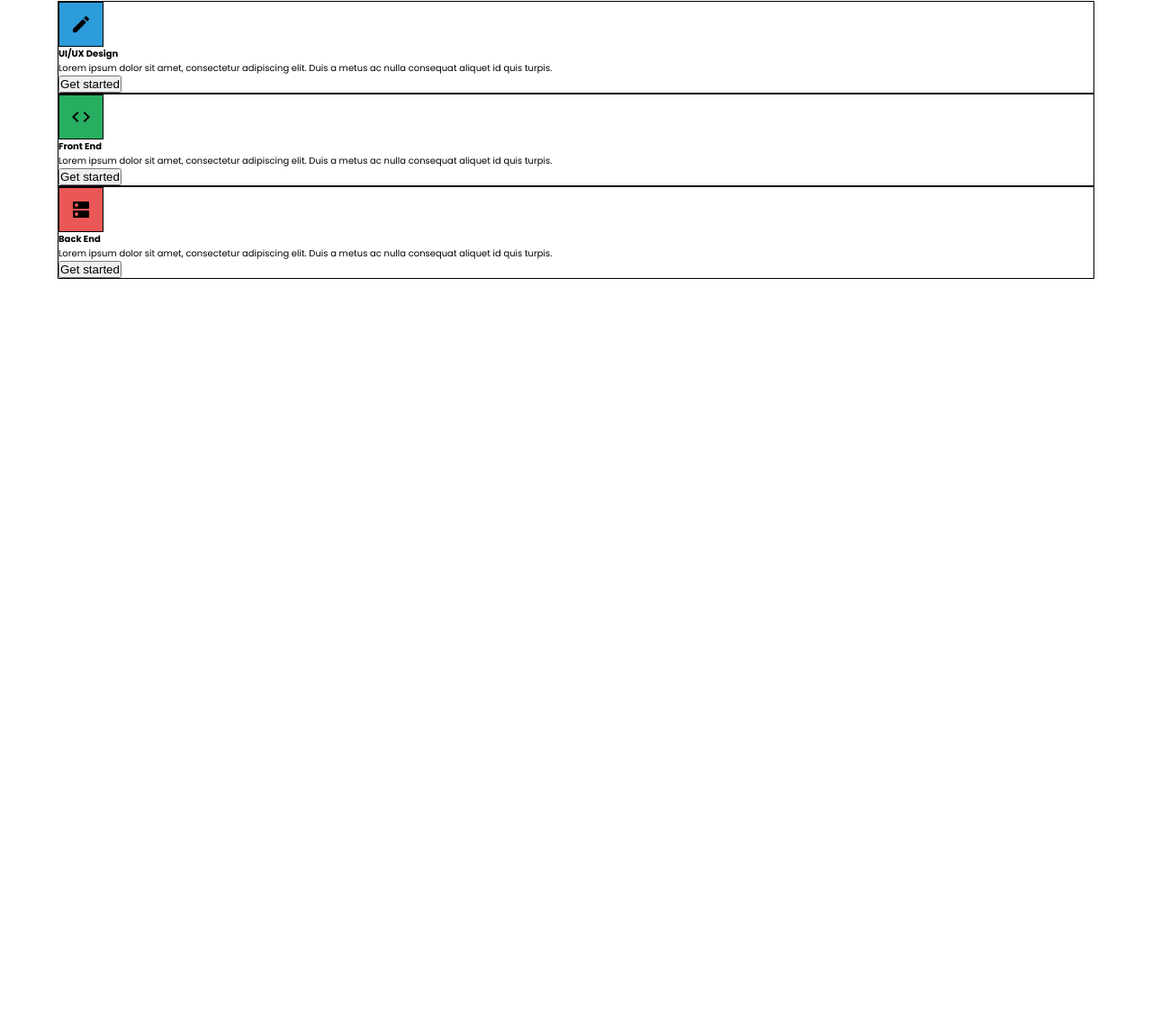
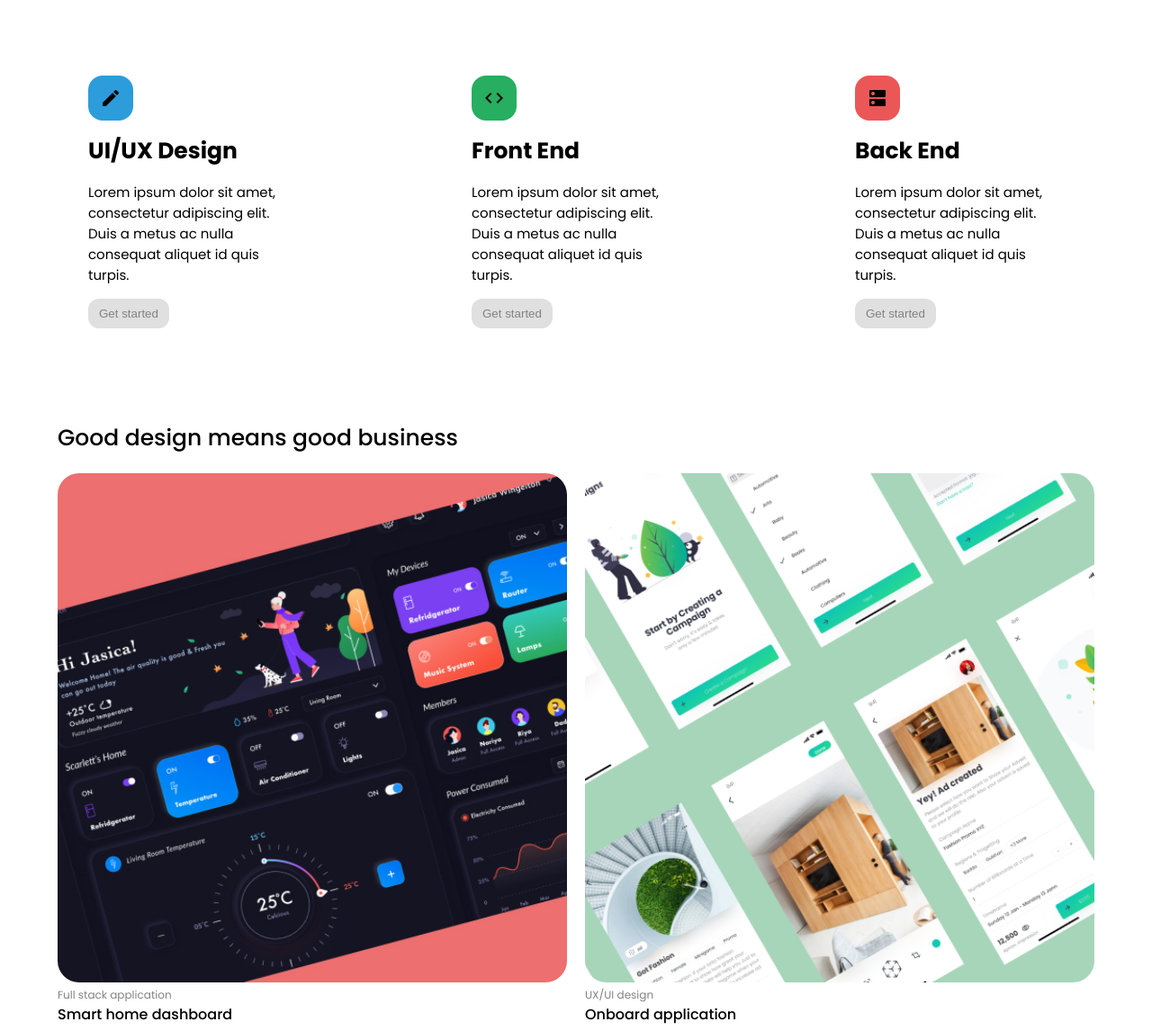
Before and after one commit to chathurperera/Edie-WebDesignAgency, a plain HTML site: page index.html in a window 1280 px wide. Shown: the part 986-2132 px from the top of the page at 90% size. Before the commit the page ends 1296 px from the top, so only its background shows below. Drawn offline with Linux system fonts and the light colour scheme.

Commit message:
styling part2

```diff
--- a/_variables.scss
+++ b/_variables.scss
@@ -9,4 +9,6 @@ $gray-4:#828282;
 $red:#EB5757;
 $footer-clr:#100E1D;
 
+$btn-color:#E0E0E0;
+
 $border:1px solid black;
--- a/index.html
+++ b/index.html
@@ -78,6 +78,37 @@
             </div>
           </div>
         </section>
+
+        <section class="portfolio-sec">
+          <h3 class="portfolio-title">Good design means good business</h3>
+          <div class="projects-wrapper">
+            <div class="project">
+              <img src="/Assets/smarthome.jpg" alt="prototype of a smarthome dashbord">
+              <span>Full stack application</span>
+              <p>Smart home dashboard</p>
+            </div>
+            <div class="project">
+              <img src="/Assets/onboard.png" alt="UI/UX design project">
+              <span>UX/UI design</span>
+              <p>Onboard application</p>
+            </div>
+            <div class="project">
+              <img src="/Assets/booking.png" alt="A prototype of a booking system">
+              <span>Mobile application</span>
+              <p>Booking system</p>
+            </div>
+            <div class="project">
+              <img src="/Assets/juice-product.png" alt="a front-end application">
+              <span>Front End applicati on</span>
+              <p>Juice product homepage</p>
+            </div>
+              <a href="#" class="see-more">See more <span class="material-icons">arrow_right_alt </span></a>
+          </div>
+        </section>
+
+        <section class="team-sec">
+
+        </section>
       </main>
 
       <footer></footer>
--- a/main.scss
+++ b/main.scss
@@ -156,14 +156,18 @@ main{
         .services{
 
             .card{
-                border: $border;
+                padding: 4.3rem 3.4rem;
+                margin: 4rem 0rem;
+                width: 100%;
+                max-width: 300px;
+                border-radius: 24px;
 
                 .card-ui , .card-FE, .card-BE{
                     width: 50px;
                     height: 50px;
                     display: grid;
                     place-items: center;
-                    border: $border;
+                    border-radius: 16px;
                 }
                 .card-ui{
                     background: $l-blue;
@@ -174,6 +178,71 @@ main{
                 .card-BE{
                     background: #EB5757;
                 }
+
+                h4{
+                    font-size: 2.5rem;
+                    font-weight: 700;
+                    padding: 1.5rem 0rem;
+                }
+                p{
+                    font-size: 1.5rem;
+                    padding-bottom: 1.5rem;
+                }
+                button{
+                    background: $btn-color;
+                    padding: .9rem 1.2rem;
+                    border: none;
+                    border-radius: 12px;
+                    color: $gray-4;
+
+                    &:hover{
+                        background: $l-blue;
+                        color: #fff;
+                    }
+                }
+
+                &:hover{
+                    box-shadow:
+                    0 4.5px 3.6px rgba(0, 0, 0, 0.024),
+                    0 12.5px 10px rgba(0, 0, 0, 0.035),
+                    0 30.1px 24.1px rgba(0, 0, 0, 0.046),
+                    0 100px 80px rgba(0, 0, 0, 0.07);
+
+                }
+
+            }
+        }
+    }
+    .portfolio-sec{
+        .portfolio-title{
+            font-size: 2.5rem;
+            font-weight: 500;
+            width: 60%;
+            padding: 2rem 0;
+        }
+
+        .projects-wrapper{
+            .project{
+                margin-bottom: 3rem;
+
+                img{
+                    width: 100%;
+                    border-radius: 24px;
+                }
+                span{
+                    font-size: 1.2rem;
+                    color:$gray-4;
+                }
+                p{
+                    font-size: 1.6rem;
+                    font-weight: 500;
+                }
+            }
+
+            .see-more{
+                font-size: 1.5rem;
+                display: flex;
+                align-items: center;
             }
         }
     }
@@ -246,7 +315,34 @@ main{
         }
     }
 
-    // main{
+    main{
 
-    // }
+        .services-sec{
+
+            .services{
+                @include dflex();
+            }
+        }
+
+        .portfolio-sec{
+
+            .projects-wrapper{
+
+
+
+                .project:nth-child(1){
+                    align-self: flex-end;
+                }
+                .project:nth-child(2){
+                    align-self: flex-end;
+                }
+                .project:nth-child(3){
+                    align-self: flex-end;
+                }
+                .project:nth-child(4){
+                    align-self: flex-end;
+                }
+            }
+        }
+    }
 }
```
Also changed, not shown: dist/css/main.css.
